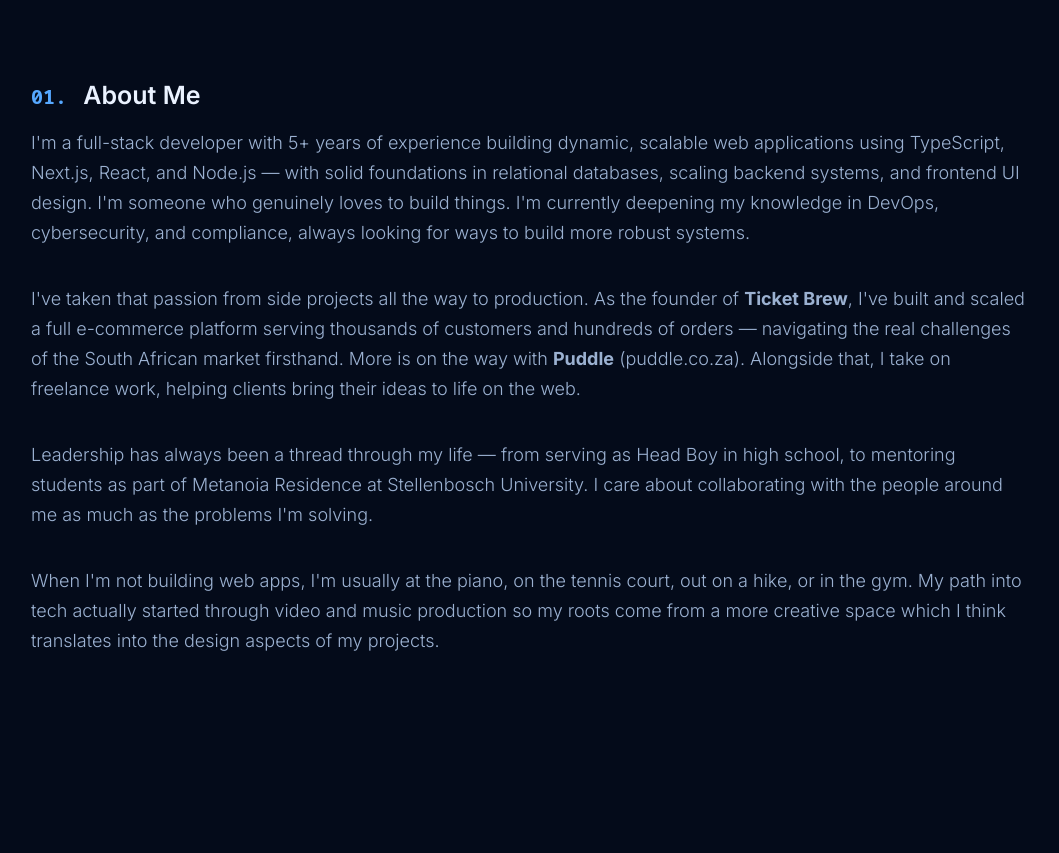
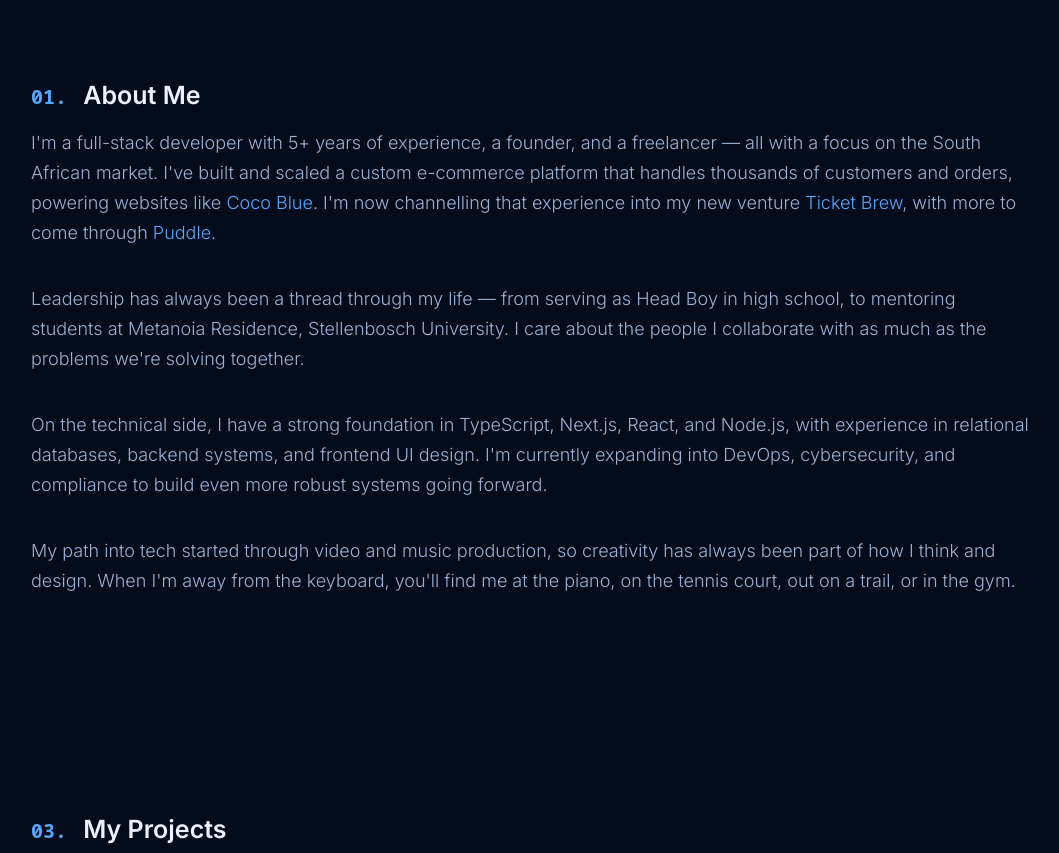
Before and after one commit to jadenstockk/portfolio-website, a Next.js app: page / in a window 1280 px wide. Shown: the part 740-1593 px from the top of the page, without its empty margins (109-1168 px from the left). Built offline with nearby package versions, Linux system fonts and the light colour scheme.

Commit message:
Update About.tsx

```diff
--- a/src/components/Index/About/About.tsx
+++ b/src/components/Index/About/About.tsx
@@ -5,37 +5,47 @@
         <h2 className="medium-heading-1">
           <span className="section-number">01.</span> About Me
         </h2>
+
         <p className="description-1">
-  I'm a full-stack developer with 5+ years of experience building dynamic,
-  scalable web applications using TypeScript, Next.js, React, and Node.js —
-  with solid foundations in relational databases, scaling backend systems, and frontend UI design.
-  I'm someone who genuinely loves to build things. I'm
-  currently deepening my knowledge in DevOps, cybersecurity, and compliance,
-  always looking for ways to build more robust systems.
+          I'm a full-stack developer with 5+ years of experience, a founder, and a
+          freelancer — all with a focus on the South African market. I've built and
+          scaled a custom e-commerce platform that handles thousands of customers and
+          orders, powering websites like{" "}
+          <a href="https://cocoblue.co.za" target="_blank" rel="noopener noreferrer">
+            Coco Blue
+          </a>
+          . I'm now channelling that experience into my new venture{" "}
+          <a href="https://ticketbrew.co.za" target="_blank" rel="noopener noreferrer">
+            Ticket Brew
+          </a>
+          , with more to come through{" "}
+          <a href="https://puddle.co.za" target="_blank" rel="noopener noreferrer">
+            Puddle
+          </a>
+          .
         </p>
 
         <p className="description-1">
-  I've taken that passion from side projects all the way to production. As
-  the founder of <strong>Ticket Brew</strong>, I've built and scaled a
-  full e-commerce platform serving thousands of customers and hundreds of
-  orders — navigating the real challenges of the South African market
-  firsthand. More is on the way with <strong>Puddle</strong> (puddle.co.za).
-  Alongside that, I take on freelance work, helping clients bring their
-  ideas to life on the web.
+          Leadership has always been a thread through my life — from serving as Head
+          Boy in high school, to mentoring students at Metanoia Residence,
+          Stellenbosch University. I care about the people I collaborate with as much
+          as the problems we're solving together.
         </p>
 
         <p className="description-1">
-  Leadership has always been a thread through my life — from serving as
-  Head Boy in high school, to mentoring students as part of Metanoia
-  Residence at Stellenbosch University. I care about collaborating with the people around me
-  as much as the problems I'm solving.
+          On the technical side, I have a strong foundation in TypeScript, Next.js,
+          React, and Node.js, with experience in relational databases, backend systems,
+          and frontend UI design. I'm currently expanding into DevOps, cybersecurity,
+          and compliance to build even more robust systems going forward.
         </p>
 
         <p className="description-1">
-  When I'm not building web apps, I'm usually at the piano, on the tennis court, out on a hike, or
-  in the gym. My path into tech actually started through video and music
-  production so my roots come from a more creative space which I think translates into the design aspects of my projects.
+          My path into tech started through video and music production, so creativity
+          has always been part of how I think and design. When I'm away from the
+          keyboard, you'll find me at the piano, on the tennis court, out on a trail,
+          or in the gym.
         </p>
+
       </div>
     </section>
   );
```
Lines whose indentation alone changed are shown as unchanged.
